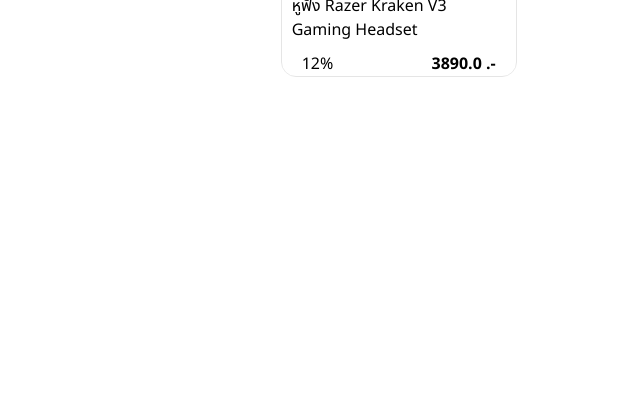
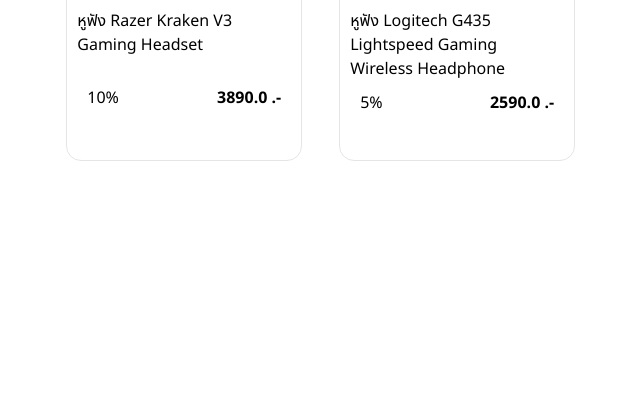
Before and after one commit to oTaKaTo/mercular_project, a FastAPI app: page /monthly-promotion in a window 1280 px wide. Shown: the part 319-739 px from the top of the page, without its empty margins (246-886 px from the left). Run offline with FastAPI, Linux system fonts and the light colour scheme.

Commit message:
<fixed> adjust promotion page,database,data

```diff
--- a/database.py
+++ b/database.py
@@ -10,8 +10,6 @@ my_system.create_account(email='qwer', password='1234')
 
 
 my_system.add_admin("qwe","123")
-
-my_promotion = PercentageDiscount("6-6-2023", 200, 12, 300)
 
 coupon1 = FlatCoupon("15-4-2024", 100, 50, 3, "exclusive", title="เล่นเกม ลดเพิ่ม 100.-", description="คูปองลดหนักลดแรง")
 coupon2 = PercentageCoupon("15-4-2024", 100, 5, 20, 3, "exclusive", title="คอมพิวเตอร์ ลดเพิ่ม 600.-", description="คูปองอันใดอันหนึ่งอันนั้น")
@@ -44,8 +42,8 @@ for i in productdata.data["data"]:
   promo_handle = None
   promo = i["promotion"]
 
-  if bool(promo) == True:
-    promo_handle = my_promotion
+  if bool(promo):
+    promo_handle = promo
 
   x = Product(i["product_id"],i["object_id"],i["name"],i["type"],i["brand"],i["price"],i["quantity"],i["detail"],i["image"],i["option"],promo_handle)
   my_system.get_product_catalog().add_product(x)
--- a/main.py
+++ b/main.py
@@ -52,11 +52,20 @@ app.mount('/styles', StaticFiles(directory='styles'), name='styles')
 
 templates = Jinja2Templates(directory="templates")
 
-def handle_products_page_request(brand="",type="",search=""):
+def handle_products_page_request(brand="",type="",search="",promo =False):
     list = []
     cnt = 0
     inner_list = []
-    if search != "":
+    if promo:
+        for i in promo_pd_catalog_dict.get_object_products():
+            if cnt == 4:
+                list.append(inner_list)
+                inner_list = []
+                cnt = 0
+            inner_list.append(i)
+            cnt += 1
+        list.append(inner_list)
+    elif search != "":
         for i in pd_catalog_dict.search(search):
             if cnt == 4:
                 list.append(inner_list)
@@ -444,8 +453,9 @@ async def view_coupon(request: Request):
 
 @app.get("/monthly-promotion", response_class=HTMLResponse)
 async def view_promotion(request: Request):
+  print(handle_products_page_request(promo=True))
   return templates.TemplateResponse("promotion.html", {"request": request,
-                                                                'products': promo_pd_catalog_dict.get_products(),
+                                                                'products': handle_products_page_request(promo=True),
                                                                 'email':None})
 
 
--- a/productdata.py
+++ b/productdata.py
@@ -1,4 +1,4 @@
-
+from promotion import *
 
 data = { "data" :
     [
@@ -93,7 +93,7 @@ data = { "data" :
                         'การตอบสนองความถี่':'12 – 28,000Hz',
                         'น้ำหนัก':'285กรัม',
                         'ความยาวสาย':'1.8 m'},
-            "promotion":{"date":"2023-08-30","price":1000,"title":"ส่วนลด 10%","description":"JOJO"}
+            "promotion":PercentageDiscount("2023-08-30",1000,10,1000,"ส่วนลด 10%","JOJO")
         },
         {
             "product_id": "1965014000001" ,
@@ -176,7 +176,7 @@ data = { "data" :
                        "การตอบสนองความถี่":"20 - 20,000 Hz",
                        "ความยาวสาย":"1.2 m",
                        "น้ำหนัก":"165 กรัม"},
-            "promotion":None
+            "promotion":PercentageDiscount("2023-08-30",1000,5,1000,"ส่วนลด 5%","JOJO")
         },
         {
             "product_id": "1740025000001" ,
--- a/templates/promotion.html
+++ b/templates/promotion.html
@@ -3,16 +3,16 @@
 
 <head>
   {% include "global_head.html" %}
-  <link rel="stylesheet" href="{{ url_for('styles', path='promotion.css?v=1') }}">
+  <link rel="stylesheet" href="{{ url_for('styles', path='grid.css?v=1') }}">
 
 </head>
 
 <body>
   {% include "nav-bar.html" %}
-  <div class="products-container">
-    {% for product in products %}
+  {% for row in products %}
+  <div class="row-container">
+    {% for product in row %}
     <div class="item-container">
-
       <a href="/product/{{product.get_object_id()}}">
         <div class="product-img-container">
           <img src="{{product.get_image()[0]}}">
@@ -26,5 +26,6 @@
     </div>
     {% endfor %}
   </div>
+  {% endfor %}
 </body>
 </html>
```
